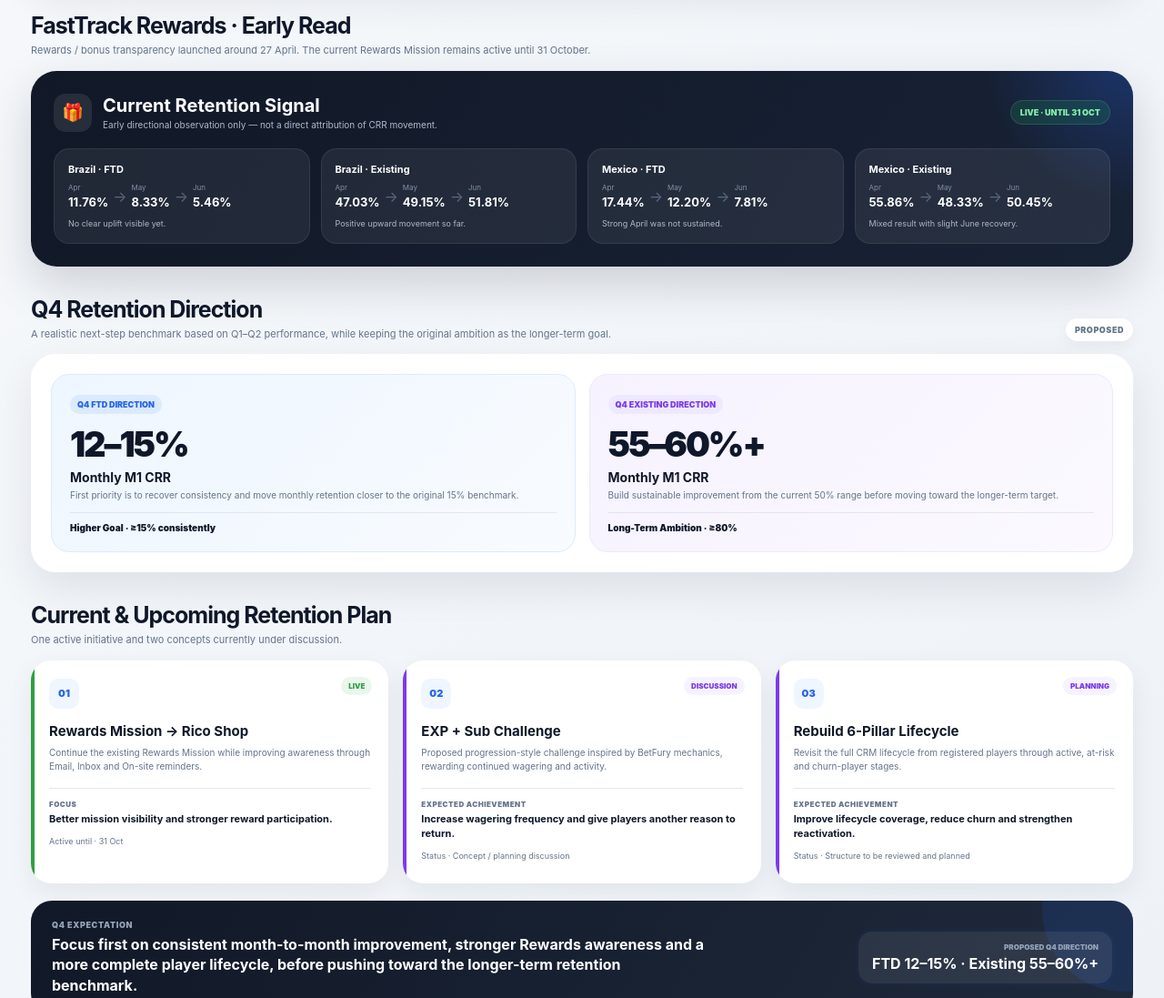
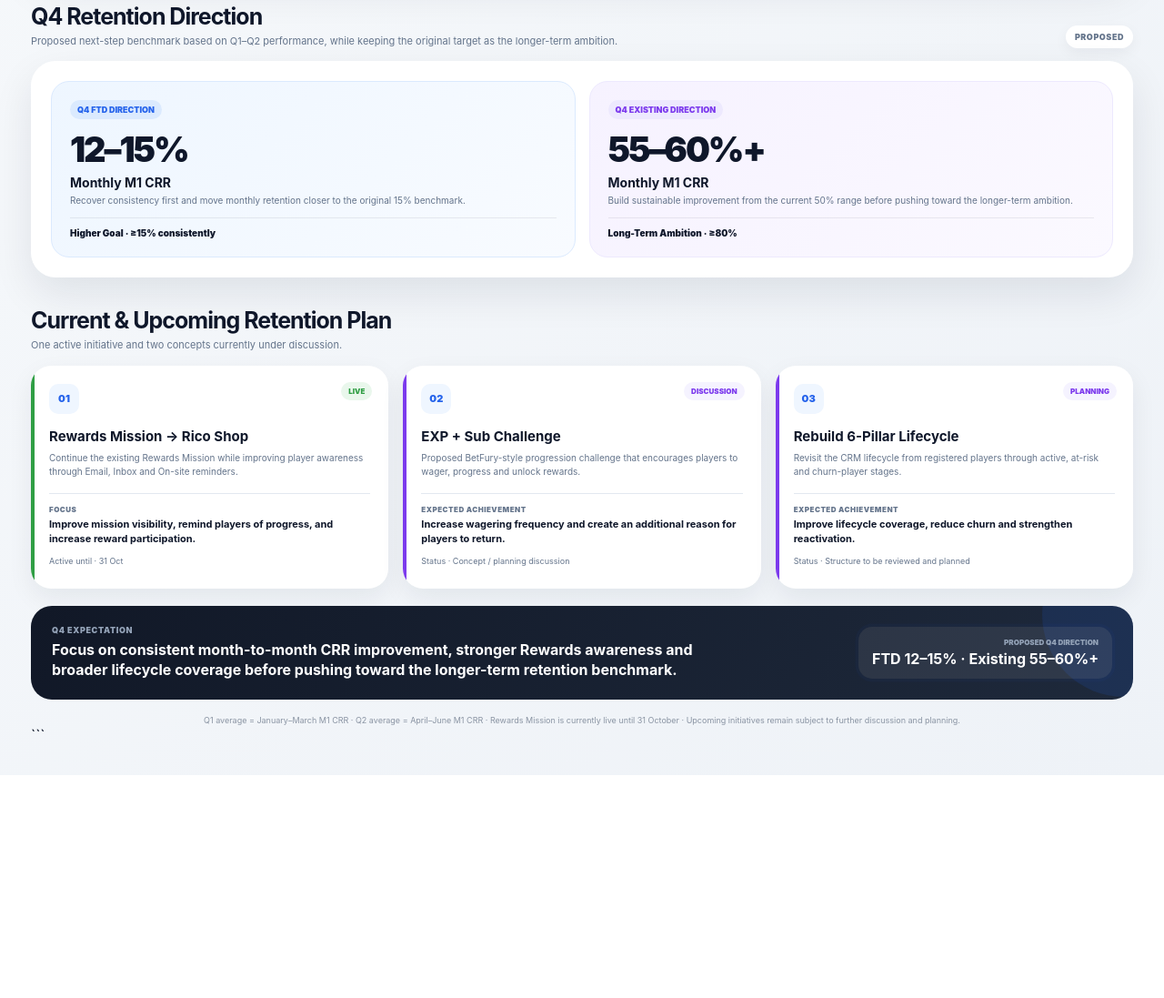
Before and after one commit to eviegan/assessment, a plain HTML site: page index.html in a window 1280 px wide. Shown: the part 978-2075 px from the top of the page at 91% size. After the commit the page ends 1830 px from the top, so only its background shows below. Drawn offline with Linux system fonts and the light colour scheme.

Commit message:
Update index.html

````diff
--- a/index.html
+++ b/index.html
@@ -1,10 +1,11 @@
+```html
 <!DOCTYPE html>
 <html lang="en">
 <head>
 <meta charset="UTF-8" />
 <meta name="viewport" content="width=device-width, initial-scale=1.0" />
 
-<title>Q2 2026 Retention Assessment & Q4 Plan</title>
+<title>Q2 2026 Retention Summary & Q4 Direction</title>
 
 <style>
 :root{
@@ -91,8 +92,7 @@ body{
 .reveal{
   opacity:0;
   transform:translateY(18px);
-  animation:
-    reveal .65s ease forwards;
+  animation:reveal .65s ease forwards;
 }
 
 .delay-1{animation-delay:.08s}
@@ -108,20 +108,18 @@ body{
 }
 
 @keyframes grow{
-  from{width:0}
+  from{
+    width:0;
+  }
 }
 
 @keyframes pulseGlow{
   0%,100%{
-    box-shadow:
-      0 0 0 0
-      rgba(37,99,235,0);
+    box-shadow:0 0 0 0 rgba(37,99,235,0);
   }
 
   50%{
-    box-shadow:
-      0 0 0 7px
-      rgba(37,99,235,.07);
+    box-shadow:0 0 0 7px rgba(37,99,235,.07);
   }
 }
 
@@ -143,7 +141,6 @@ body{
 .kicker{
   display:inline-flex;
   align-items:center;
-
   gap:8px;
 
   padding:8px 13px;
@@ -159,9 +156,7 @@ body{
   text-transform:uppercase;
   letter-spacing:.08em;
 
-  box-shadow:
-    0 8px 22px
-    rgba(37,99,235,.08);
+  box-shadow:0 8px 22px rgba(37,99,235,.08);
 }
 
 .kicker:before{
@@ -277,9 +272,7 @@ h1{
   text-transform:uppercase;
   letter-spacing:.06em;
 
-  box-shadow:
-    0 5px 15px
-    rgba(15,23,42,.05);
+  box-shadow:0 5px 15px rgba(15,23,42,.05);
 }
 
 
@@ -289,10 +282,7 @@ h1{
 
 .summary-grid{
   display:grid;
-
-  grid-template-columns:
-    repeat(4,1fr);
-
+  grid-template-columns:repeat(4,1fr);
   gap:17px;
 }
 
@@ -319,9 +309,7 @@ h1{
 .summary-card:hover{
   transform:translateY(-4px);
 
-  box-shadow:
-    0 24px 50px
-    rgba(15,23,42,.13);
+  box-shadow:0 24px 50px rgba(15,23,42,.13);
 }
 
 .summary-card:after{
@@ -448,8 +436,7 @@ h1{
 
   border-radius:999px;
 
-  animation:
-    grow .9s ease both;
+  animation:grow .9s ease both;
 }
 
 .br .fill{
@@ -638,189 +625,6 @@ h1{
 
 
 /* ======================================================
-   REWARDS EARLY READ
-====================================================== */
-
-.rewards-panel{
-  position:relative;
-
-  padding:25px;
-
-  color:#fff;
-
-  background:
-    linear-gradient(
-      125deg,
-      #111827,
-      #182235
-    );
-
-  border-radius:28px;
-
-  overflow:hidden;
-
-  box-shadow:
-    0 20px 50px
-    rgba(15,23,42,.17);
-}
-
-.rewards-panel:after{
-  content:"";
-
-  position:absolute;
-
-  width:330px;
-  height:330px;
-
-  right:-160px;
-  top:-180px;
-
-  background:
-    radial-gradient(
-      circle,
-      rgba(37,99,235,.30),
-      transparent 68%
-    );
-}
-
-.rewards-header{
-  position:relative;
-  z-index:2;
-
-  display:flex;
-  justify-content:space-between;
-  align-items:center;
-
-  gap:20px;
-
-  margin-bottom:18px;
-}
-
-.rewards-title{
-  display:flex;
-  align-items:center;
-
-  gap:12px;
-}
-
-.rewards-icon{
-  width:42px;
-  height:42px;
-
-  display:grid;
-  place-items:center;
-
-  background:
-    rgba(255,255,255,.09);
-
-  border-radius:13px;
-
-  font-size:19px;
-}
-
-.rewards-title h3{
-  margin:0;
-
-  font-size:20px;
-}
-
-.rewards-title p{
-  margin:3px 0 0;
-
-  color:#aeb9ca;
-
-  font-size:10px;
-}
-
-.live-badge{
-  padding:7px 10px;
-
-  background:
-    rgba(34,197,94,.14);
-
-  color:#86efac;
-
-  border:
-    1px solid
-    rgba(134,239,172,.15);
-
-  border-radius:999px;
-
-  font-size:9px;
-  font-weight:900;
-
-  text-transform:uppercase;
-}
-
-.reward-grid{
-  position:relative;
-  z-index:2;
-
-  display:grid;
-
-  grid-template-columns:
-    repeat(4,1fr);
-
-  gap:12px;
-}
-
-.reward-card{
-  padding:15px;
-
-  background:
-    rgba(255,255,255,.065);
-
-  border:
-    1px solid
-    rgba(255,255,255,.08);
-
-  border-radius:17px;
-}
-
-.reward-card strong{
-  display:block;
-
-  margin-bottom:8px;
-
-  font-size:11px;
-}
-
-.reward-flow{
-  display:flex;
-  align-items:center;
-
-  gap:5px;
-
-  margin-bottom:8px;
-}
-
-.rmonth small{
-  display:block;
-
-  color:#8190a5;
-
-  font-size:8px;
-}
-
-.rmonth b{
-  font-size:13px;
-}
-
-.reward-arrow{
-  color:#59687d;
-}
-
-.reward-note{
-  margin:0;
-
-  color:#acb8c8;
-
-  font-size:9px;
-  line-height:1.45;
-}
-
-
-/* ======================================================
    Q4 TARGET
 ====================================================== */
 
@@ -836,10 +640,7 @@ h1{
 
 .target-grid{
   display:grid;
-
-  grid-template-columns:
-    1fr 1fr;
-
+  grid-template-columns:1fr 1fr;
   gap:15px;
 }
 
@@ -922,9 +723,7 @@ h1{
   margin-top:11px;
   padding-top:10px;
 
-  border-top:
-    1px solid
-    rgba(15,23,42,.08);
+  border-top:1px solid rgba(15,23,42,.08);
 
   font-size:10px;
   font-weight:900;
@@ -1236,8 +1035,7 @@ h1{
   }
 
   .summary-grid,
-  .compare-grid,
-  .reward-grid{
+  .compare-grid{
     grid-template-columns:
       repeat(2,1fr);
   }
@@ -1259,19 +1057,16 @@ h1{
 
   .summary-grid,
   .compare-grid,
-  .reward-grid,
   .target-grid{
     grid-template-columns:1fr;
   }
 
   .section-title,
-  .rewards-header,
   .expectation{
     display:block;
   }
 
-  .section-badge,
-  .live-badge{
+  .section-badge{
     display:inline-block;
 
     margin-top:10px;
@@ -1283,7 +1078,6 @@ h1{
     text-align:left;
   }
 }
-
 </style>
 </head>
 
@@ -1311,8 +1105,8 @@ h1{
 
     <p class="hero-text">
       Review of Q2 M1 retention across Brazil and Mexico,
-      Q1 vs Q2 performance, early FastTrack Rewards observations
-      and the upcoming retention initiatives being prepared for Q4.
+      Q1 vs Q2 performance and the current / upcoming retention
+      initiatives being prepared toward Q4.
     </p>
 
   </div>
@@ -1396,7 +1190,10 @@ h1{
       <span>Apr</span>
 
       <div class="track">
-        <div class="fill" style="width:100%"></div>
+        <div
+          class="fill"
+          style="width:100%">
+        </div>
       </div>
 
       <span class="bar-value">
@@ -1411,7 +1208,10 @@ h1{
       <span>May</span>
 
       <div class="track">
-        <div class="fill" style="width:70.83%"></div>
+        <div
+          class="fill"
+          style="width:70.83%">
+        </div>
       </div>
 
       <span class="bar-value">
@@ -1426,7 +1226,10 @@ h1{
       <span>Jun</span>
 
       <div class="track">
-        <div class="fill" style="width:46.43%"></div>
+        <div
+          class="fill"
+          style="width:46.43%">
+        </div>
       </div>
 
       <span class="bar-value">
@@ -1487,7 +1290,10 @@ h1{
       <span>Apr</span>
 
       <div class="track">
-        <div class="fill" style="width:90.77%"></div>
+        <div
+          class="fill"
+          style="width:90.77%">
+        </div>
       </div>
 
       <span class="bar-value">
@@ -1502,7 +1308,10 @@ h1{
       <span>May</span>
 
       <div class="track">
-        <div class="fill" style="width:94.86%"></div>
+        <div
+          class="fill"
+          style="width:94.86%">
+        </div>
       </div>
 
       <span class="bar-value">
@@ -1517,7 +1326,10 @@ h1{
       <span>Jun</span>
 
       <div class="track">
-        <div class="fill" style="width:100%"></div>
+        <div
+          class="fill"
+          style="width:100%">
+        </div>
       </div>
 
       <span class="bar-value">
@@ -1578,7 +1390,10 @@ h1{
       <span>Apr</span>
 
       <div class="track">
-        <div class="fill" style="width:100%"></div>
+        <div
+          class="fill"
+          style="width:100%">
+        </div>
       </div>
 
       <span class="bar-value">
@@ -1593,7 +1408,10 @@ h1{
       <span>May</span>
 
       <div class="track">
-        <div class="fill" style="width:69.95%"></div>
+        <div
+          class="fill"
+          style="width:69.95%">
+        </div>
       </div>
 
       <span class="bar-value">
@@ -1608,7 +1426,10 @@ h1{
       <span>Jun</span>
 
       <div class="track">
-        <div class="fill" style="width:44.78%"></div>
+        <div
+          class="fill"
+          style="width:44.78%">
+        </div>
       </div>
 
       <span class="bar-value">
@@ -1669,7 +1490,10 @@ h1{
       <span>Apr</span>
 
       <div class="track">
-        <div class="fill" style="width:100%"></div>
+        <div
+          class="fill"
+          style="width:100%">
+        </div>
       </div>
 
       <span class="bar-value">
@@ -1684,7 +1508,10 @@ h1{
       <span>May</span>
 
       <div class="track">
-        <div class="fill" style="width:86.52%"></div>
+        <div
+          class="fill"
+          style="width:86.52%">
+        </div>
       </div>
 
       <span class="bar-value">
@@ -1699,7 +1526,10 @@ h1{
       <span>Jun</span>
 
       <div class="track">
-        <div class="fill" style="width:90.31%"></div>
+        <div
+          class="fill"
+          style="width:90.31%">
+        </div>
       </div>
 
       <span class="bar-value">
@@ -1949,217 +1779,6 @@ h1{
 
 
 <!-- ======================================================
-     FASTTRACK REWARDS
-====================================================== -->
-
-<div class="section-title reveal">
-
-  <div>
-
-    <h2>
-      FastTrack Rewards · Early Read
-    </h2>
-
-    <p>
-      Rewards / bonus transparency launched around 27 April.
-      The current Rewards Mission remains active until 31 October.
-    </p>
-
-  </div>
-
-</div>
-
-
-<section class="rewards-panel reveal">
-
-  <div class="rewards-header">
-
-    <div class="rewards-title">
-
-      <div class="rewards-icon">
-        🎁
-      </div>
-
-      <div>
-
-        <h3>
-          Current Retention Signal
-        </h3>
-
-        <p>
-          Early directional observation only — not a direct attribution of CRR movement.
-        </p>
-
-      </div>
-
-    </div>
-
-
-    <div class="live-badge">
-      Live · Until 31 Oct
-    </div>
-
-  </div>
-
-
-
-  <div class="reward-grid">
-
-
-    <div class="reward-card">
-
-      <strong>
-        Brazil · FTD
-      </strong>
-
-      <div class="reward-flow">
-
-        <div class="rmonth">
-          <small>Apr</small>
-          <b>11.76%</b>
-        </div>
-
-        <span class="reward-arrow">→</span>
-
-        <div class="rmonth">
-          <small>May</small>
-          <b>8.33%</b>
-        </div>
-
-        <span class="reward-arrow">→</span>
-
-        <div class="rmonth">
-          <small>Jun</small>
-          <b>5.46%</b>
-        </div>
-
-      </div>
-
-      <p class="reward-note">
-        No clear uplift visible yet.
-      </p>
-
-    </div>
-
-
-
-    <div class="reward-card">
-
-      <strong>
-        Brazil · Existing
-      </strong>
-
-      <div class="reward-flow">
-
-        <div class="rmonth">
-          <small>Apr</small>
-          <b>47.03%</b>
-        </div>
-
-        <span class="reward-arrow">→</span>
-
-        <div class="rmonth">
-          <small>May</small>
-          <b>49.15%</b>
-        </div>
-
-        <span class="reward-arrow">→</span>
-
-        <div class="rmonth">
-          <small>Jun</small>
-          <b>51.81%</b>
-        </div>
-
-      </div>
-
-      <p class="reward-note">
-        Positive upward movement so far.
-      </p>
-
-    </div>
-
-
-
-    <div class="reward-card">
-
-      <strong>
-        Mexico · FTD
-      </strong>
-
-      <div class="reward-flow">
-
-        <div class="rmonth">
-          <small>Apr</small>
-          <b>17.44%</b>
-        </div>
-
-        <span class="reward-arrow">→</span>
-
-        <div class="rmonth">
-          <small>May</small>
-          <b>12.20%</b>
-        </div>
-
-        <span class="reward-arrow">→</span>
-
-        <div class="rmonth">
-          <small>Jun</small>
-          <b>7.81%</b>
-        </div>
-
-      </div>
-
-      <p class="reward-note">
-        Strong April was not sustained.
-      </p>
-
-    </div>
-
-
-
-    <div class="reward-card">
-
-      <strong>
-        Mexico · Existing
-      </strong>
-
-      <div class="reward-flow">
-
-        <div class="rmonth">
-          <small>Apr</small>
-          <b>55.86%</b>
-        </div>
-
-        <span class="reward-arrow">→</span>
-
-        <div class="rmonth">
-          <small>May</small>
-          <b>48.33%</b>
-        </div>
-
-        <span class="reward-arrow">→</span>
-
-        <div class="rmonth">
-          <small>Jun</small>
-          <b>50.45%</b>
-        </div>
-
-      </div>
-
-      <p class="reward-note">
-        Mixed result with slight June recovery.
-      </p>
-
-    </div>
-
-
-  </div>
-
-</section>
-
-
-
-<!-- ======================================================
      Q4 TARGET
 ====================================================== -->
 
@@ -2172,8 +1791,8 @@ h1{
     </h2>
 
     <p>
-      A realistic next-step benchmark based on Q1–Q2 performance,
-      while keeping the original ambition as the longer-term goal.
+      Proposed next-step benchmark based on Q1–Q2 performance,
+      while keeping the original target as the longer-term ambition.
     </p>
 
   </div>
@@ -2205,8 +1824,8 @@ h1{
       </h3>
 
       <p>
-        First priority is to recover consistency and move
-        monthly retention closer to the original 15% benchmark.
+        Recover consistency first and move monthly
+        retention closer to the original 15% benchmark.
       </p>
 
       <div class="target-foot">
@@ -2233,7 +1852,7 @@ h1{
 
       <p>
         Build sustainable improvement from the current
-        50% range before moving toward the longer-term target.
+        50% range before pushing toward the longer-term ambition.
       </p>
 
       <div class="target-foot">
@@ -2291,7 +1910,7 @@ h1{
 
   <p>
     Continue the existing Rewards Mission while improving
-    awareness through Email, Inbox and On-site reminders.
+    player awareness through Email, Inbox and On-site reminders.
   </p>
 
 
@@ -2302,7 +1921,8 @@ h1{
     </small>
 
     <b>
-      Better mission visibility and stronger reward participation.
+      Improve mission visibility, remind players of progress,
+      and increase reward participation.
     </b>
 
   </div>
@@ -2333,8 +1953,8 @@ h1{
   </h3>
 
   <p>
-    Proposed progression-style challenge inspired by
-    BetFury mechanics, rewarding continued wagering and activity.
+    Proposed BetFury-style progression challenge that
+    encourages players to wager, progress and unlock rewards.
   </p>
 
 
@@ -2345,7 +1965,8 @@ h1{
     </small>
 
     <b>
-      Increase wagering frequency and give players another reason to return.
+      Increase wagering frequency and create
+      an additional reason for players to return.
     </b>
 
   </div>
@@ -2376,7 +1997,7 @@ h1{
   </h3>
 
   <p>
-    Revisit the full CRM lifecycle from registered players
+    Revisit the CRM lifecycle from registered players
     through active, at-risk and churn-player stages.
   </p>
 
@@ -2388,7 +2009,8 @@ h1{
     </small>
 
     <b>
-      Improve lifecycle coverage, reduce churn and strengthen reactivation.
+      Improve lifecycle coverage,
+      reduce churn and strengthen reactivation.
     </b>
 
   </div>
@@ -2406,7 +2028,7 @@ h1{
 
 
 <!-- ======================================================
-     EXPECTATION
+     Q4 EXPECTATION
 ====================================================== -->
 
 <section class="expectation reveal">
@@ -2418,8 +2040,8 @@ h1{
     </small>
 
     <strong>
-      Focus first on consistent month-to-month improvement,
-      stronger Rewards awareness and a more complete player lifecycle,
+      Focus on consistent month-to-month CRR improvement,
+      stronger Rewards awareness and broader lifecycle coverage
       before pushing toward the longer-term retention benchmark.
     </strong>
 
@@ -2445,7 +2067,7 @@ h1{
 <div class="footnote">
   Q1 average = January–March M1 CRR ·
   Q2 average = April–June M1 CRR ·
-  Rewards launched around 27 April and the current Rewards Mission runs until 31 October.
+  Rewards Mission is currently live until 31 October ·
   Upcoming initiatives remain subject to further discussion and planning.
 </div>
 
@@ -2454,3 +2076,4 @@ h1{
 
 </body>
 </html>
+```
````
